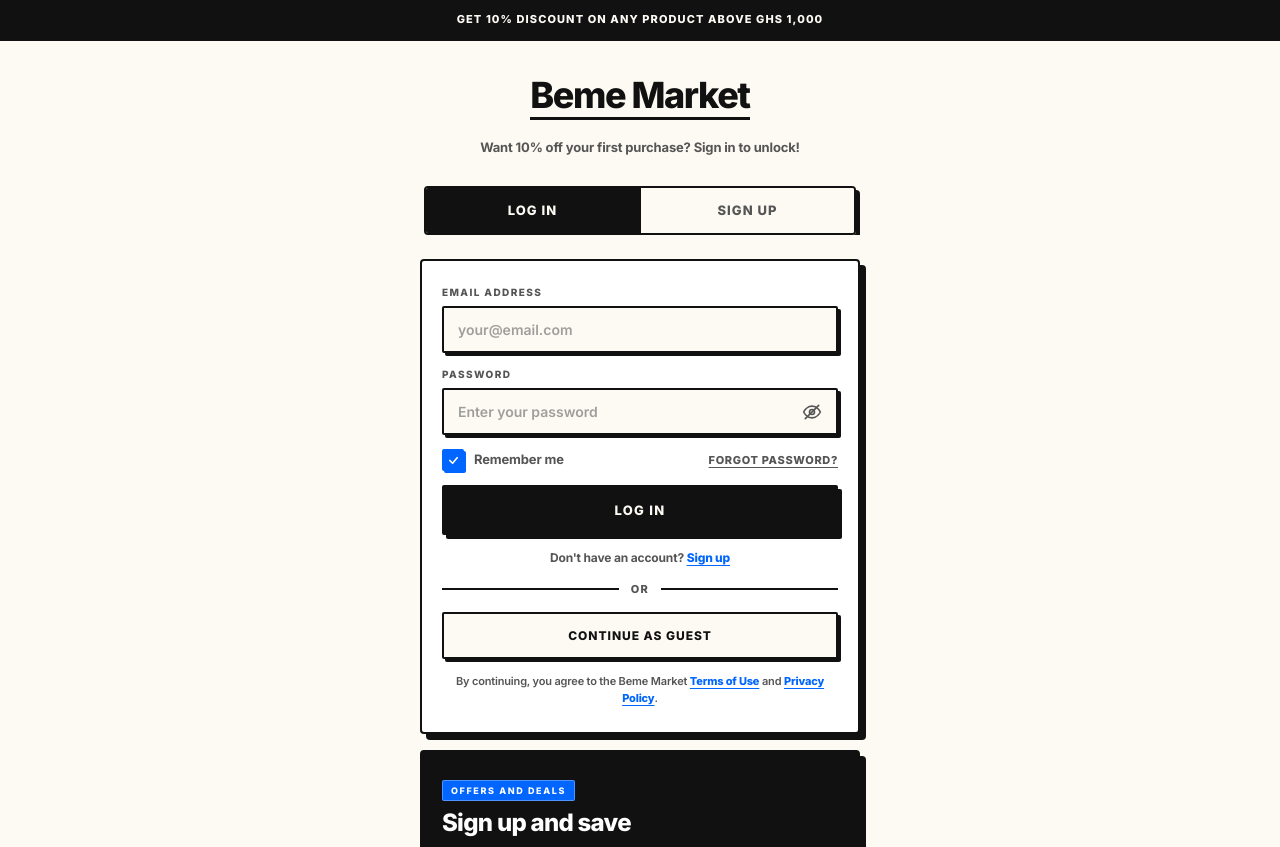
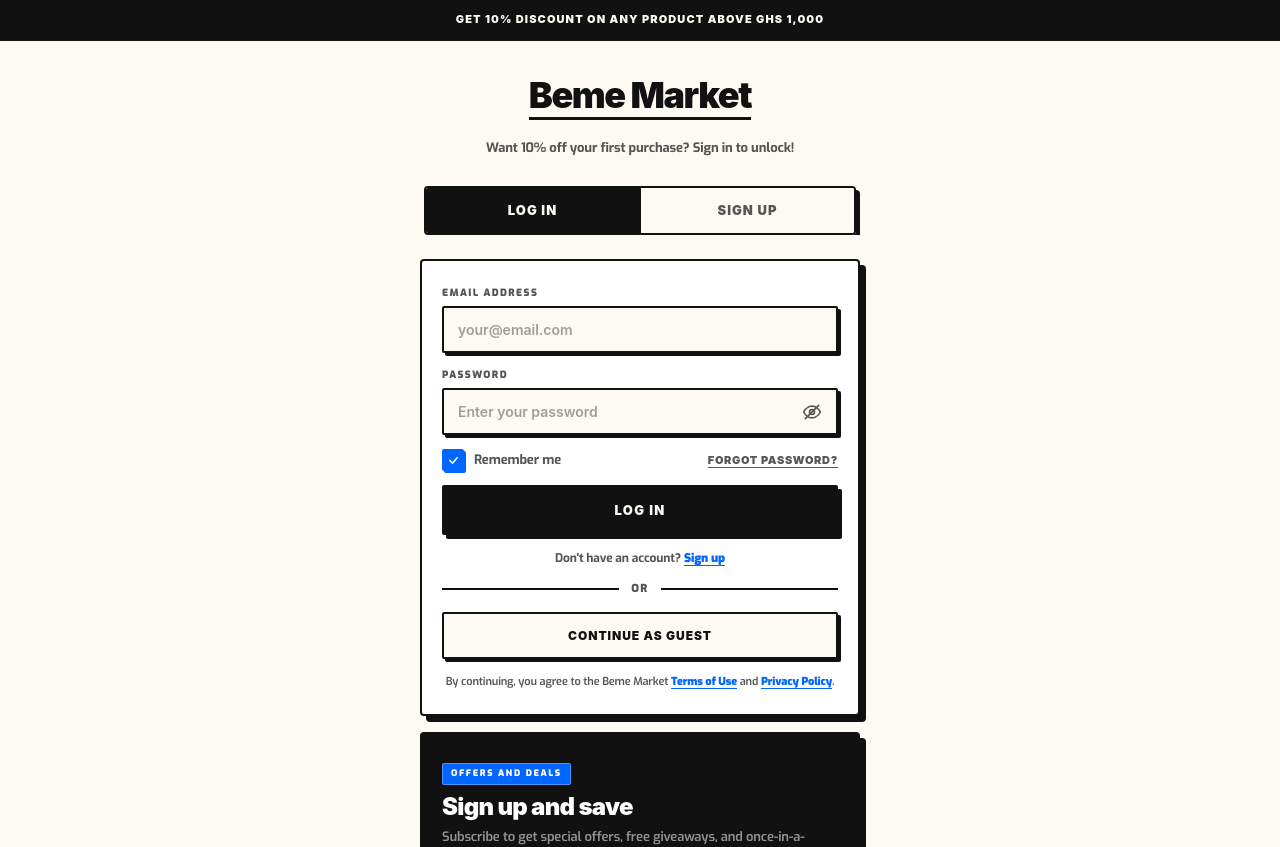
Before and after one commit to Orderion/Beme-Market, a React (Vite) app in the folder Beme-Frontend/: page /login in a window 1280 px wide. Shown: the top 847 px of the page. Built offline with nearby package versions, Linux system fonts and the light colour scheme; no server answers.

Commit message:
font family change

```diff
--- a/Beme-Frontend/index.html
+++ b/Beme-Frontend/index.html
@@ -16,12 +16,11 @@
     />
     <title>Beme Market</title>
 
-    <!-- Fonts: Inter (body) + Plus Jakarta Sans (headings) -->
-    <!-- Used by: Stripe, Linear, Vercel, Notion, GitHub, Figma -->
+    <!-- Font: Exo — Technology, Futuristic, Clean -->
     <link rel="preconnect" href="https://fonts.googleapis.com" />
     <link rel="preconnect" href="https://fonts.gstatic.com" crossorigin />
     <link
-      href="https://fonts.googleapis.com/css2?family=Inter:wght@400;500;600;700;800&family=Plus+Jakarta+Sans:wght@500;600;700;800&display=swap"
+      href="https://fonts.googleapis.com/css2?family=Exo:ital,wght@0,400;0,500;0,600;0,700;0,800;0,900;1,400;1,600&display=swap"
       rel="stylesheet"
     />
   </head>
--- a/Beme-Frontend/src/index.css
+++ b/Beme-Frontend/src/index.css
@@ -1,4 +1,4 @@
-@import url("https://fonts.googleapis.com/css2?family=Inter:wght@400;500;600;700;800&family=Plus+Jakarta+Sans:wght@500;600;700;800&display=swap");
+@import url("https://fonts.googleapis.com/css2?family=Exo:ital,wght@0,400;0,500;0,600;0,700;0,800;0,900;1,400;1,600&display=swap");
 
 /* =========================
    THEME VARIABLES (GLOBAL)
@@ -35,12 +35,13 @@
   --btnText: #ffffff;
   --overlay: rgba(8, 8, 10, 0.6);
 
-  /* ── FONTS UPDATED ────────────────────────────────────────────
-     Inter      → body text  (Stripe, Linear, Vercel, Notion…)
-     Plus Jakarta Sans → headings / display  (modern marketplaces)
+  /* ── FONT: Exo ─────────────────────────────────────────────────
+     Technology · Futuristic · Clean · Variable weight
+     Used for both body and display — different weights create
+     the hierarchy without needing a second font family.
   ── */
-  --font-main:    "Inter", -apple-system, BlinkMacSystemFont, "Segoe UI", Roboto, Arial, sans-serif;
-  --font-display: "Plus Jakarta Sans", "Inter", -apple-system, BlinkMacSystemFont, sans-serif;
+  --font-main:    "Exo", -apple-system, BlinkMacSystemFont, "Segoe UI", sans-serif;
+  --font-display: "Exo", -apple-system, BlinkMacSystemFont, "Segoe UI", sans-serif;
 
   /* Motion — snappier to match the raw aesthetic */
   --ease-premium: cubic-bezier(0.22, 1, 0.36, 1);
@@ -139,7 +140,7 @@ body.dark ::selection {
 
 h1, h2, h3, h4, h5, h6 {
   font-family: var(--font-display);
-  font-weight: 700;
+  font-weight: 800;
   letter-spacing: -0.04em;
   line-height: 1.02;
   margin: 0;
@@ -151,6 +152,7 @@ p, span, li, label, input, textarea, select, button, a {
 
 .hero-title, .shop-title, .product-title, .logo, .auth-title, .pd-title, .order-success-title {
   font-family: var(--font-display);
+  font-weight: 900;
 }
 
 img, video {
```
